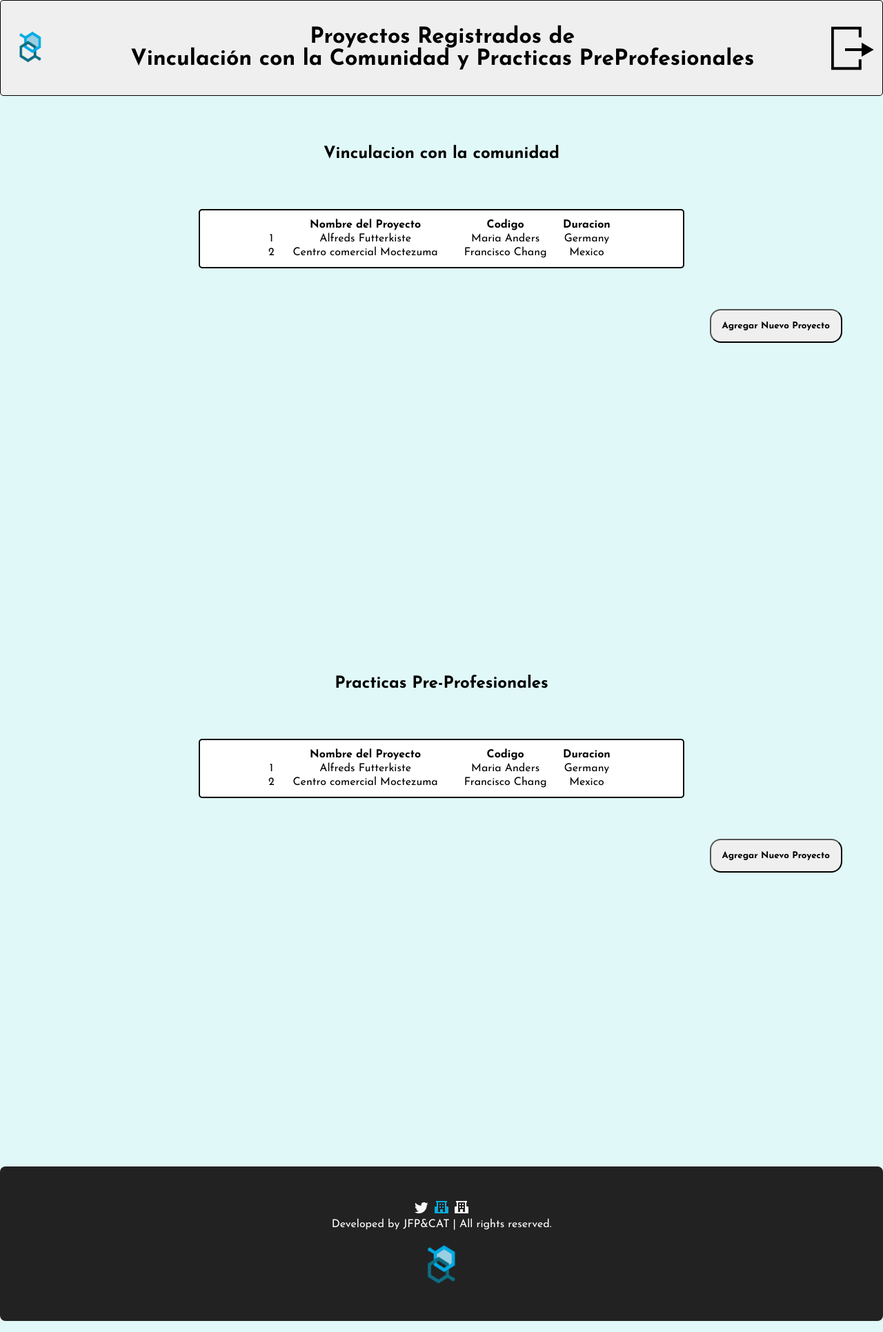
After one commit to JFernandoPonce/practices-system, a PHP site: page /Admin.html in a window 1280 px wide. The commit adds this page. Shown: the whole page at 69% size. Run offline with PHP 8.4, Linux system fonts and the light colour scheme.

```diff
--- /dev/null
+++ b/Admin.html
@@ -0,0 +1,117 @@
+<!DOCTYPE html>
+<html lang="en">
+
+<head>
+    <meta charset="UTF-8">
+    <meta http-equiv="X-UA-Compatible" content="IE=edge">
+    <meta name="viewport" content="width=device-width, initial-scale=1.0">
+    <title>Document</title>
+    <link rel="preconnect" href="https://fonts.googleapis.com">
+    <link rel="preconnect" href="https://fonts.gstatic.com" crossorigin>
+    <link
+        href="https://fonts.googleapis.com/css2?family=Josefin+Sans:wght@400;600;700&family=Raleway:wght@300;700&family=Roboto:wght@300;400;700&display=swap"
+        rel="stylesheet">
+    <link rel="stylesheet" href="style.css" />
+</head>
+
+<body>
+    <div>
+        <header class="header" id="header">
+            <a href="#home" class="logo">
+                <img src="images/logo.png" alt="" id="logo">
+            </a>
+            <nav class="navbar">
+                <h1 class="headerI">Proyectos Registrados de <br> Vinculación con la Comunidad y Practicas PreProfesionales</h1>
+            </nav>
+            <a href="php/closesession.php" class="logo">
+                <img src="icons/logout.svg" alt="" id="logout">
+            </a>
+        </header>
+    </div>
+    <section class="Informe">
+        <h2 class="titulotabla"> Vinculacion con la comunidad </h2>
+            <br>
+            <br>
+            <br>
+        <div class="content">
+
+            <table class="tablaProyectos">
+                <tr>
+                    <th></th>
+                    <th>Nombre del Proyecto</th>
+                    <th>Codigo</th>
+                    <th>Duracion</th>
+                </tr>
+                <tr>
+                    <td>1</td>
+                    <td>Alfreds Futterkiste</td>
+                    <td>Maria Anders</td>
+                    <td>Germany</td>
+                </tr>
+                <tr>
+                    <td>2</td>
+                    <td>Centro comercial Moctezuma</td>
+                    <td>Francisco Chang</td>
+                    <td>Mexico</td>
+                </tr>
+            </table>
+
+        </div>
+        <input type="button" value="Agregar Nuevo Proyecto" class="addproyectoPP">
+
+    </section>
+    <section class="Informe">
+        <h2 class="titulotabla"> Practicas Pre-Profesionales </h2>
+        <br>
+        <br>
+        <br>
+        <div class="content">
+            <table class="tablaProyectos">
+                <tr>
+                    <th></th>
+                    <th>Nombre del Proyecto</th>
+                    <th>Codigo</th>
+                    <th>Duracion</th>
+                </tr>
+                <tr>
+                    <td>1</td>
+                    <td>Alfreds Futterkiste</td>
+                    <td>Maria Anders</td>
+                    <td>Germany</td>
+                </tr>
+                <tr>
+                    <td>2</td>
+                    <td>Centro comercial Moctezuma</td>
+                    <td>Francisco Chang</td>
+                    <td>Mexico</td>
+                </tr>
+            </table>
+
+        </div>
+        <input type="button" value="Agregar Nuevo Proyecto" class="addproyectoPP">
+    </section>
+    <section class="footer">
+        <div class="share">
+            <a href="https://twitter.com/schoolyachay?lang=en" target="_blank" class="fab fa-brands fa-twitter">
+                <img src="icons/twitter.svg" alt="">
+            </a>
+            <a href="https://www.yachaytech.edu.ec/quimica/" target="_blank" class="fab faweb">
+                <img src="icons/school1.svg" alt="">
+            </a>
+            <a href="https://www.yachaytech.edu.ec/" target="_blank" class="fab faweb">
+                <img src="icons/school.svg" alt="">
+            </a>
+        </div>
+        <div class="credit">
+            Developed by <span>JFP&CAT</span> | All rights reserved.
+        </div>
+        <div>
+        <a href="#home" class="logo">
+            <img src="images/logo.png" alt="" id="logo">
+        </a>
+
+    </div>
+    </section>
+</body>
+
+</html>
--- a/style.css
+++ b/style.css
@@ -653,7 +653,7 @@ form {
 }
 
 .addproyecto {
-    margin-left: 2rem;
+    margin: 2rem;
     padding: 1rem;
     font-family: "Josefin Sans", sans-serif;
     font-weight: 800;
@@ -662,7 +662,7 @@ form {
 }
 .addproyectoPP {
     float: right;
-    margin-right: 3.7rem;
+    margin: 3.7rem;
     padding: 1rem;
     font-family: "Josefin Sans", sans-serif;
     font-weight: 800;
@@ -762,3 +762,12 @@ section {
     height: 4rem;
     display: block;
 }
+
+.titulotabla {
+    display: flex;
+    justify-content: center;
+}
+.tablaProyectos {
+    margin: auto;
+    width: 75%;
+}
```
Also changed, not shown: informeV3TPV.php (+7 -4 lines), icons/logout.svg, icons/save.svg (added).
